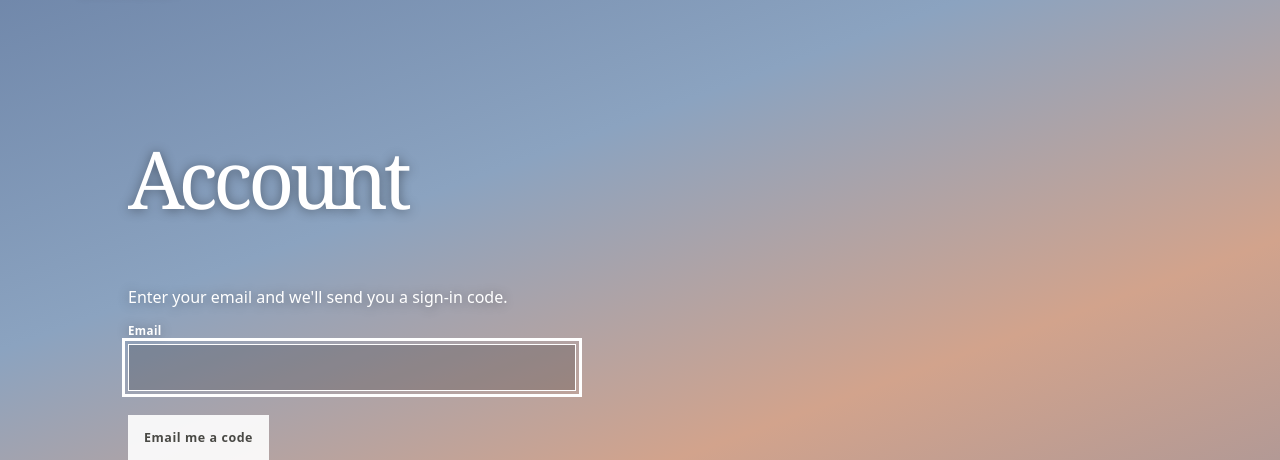
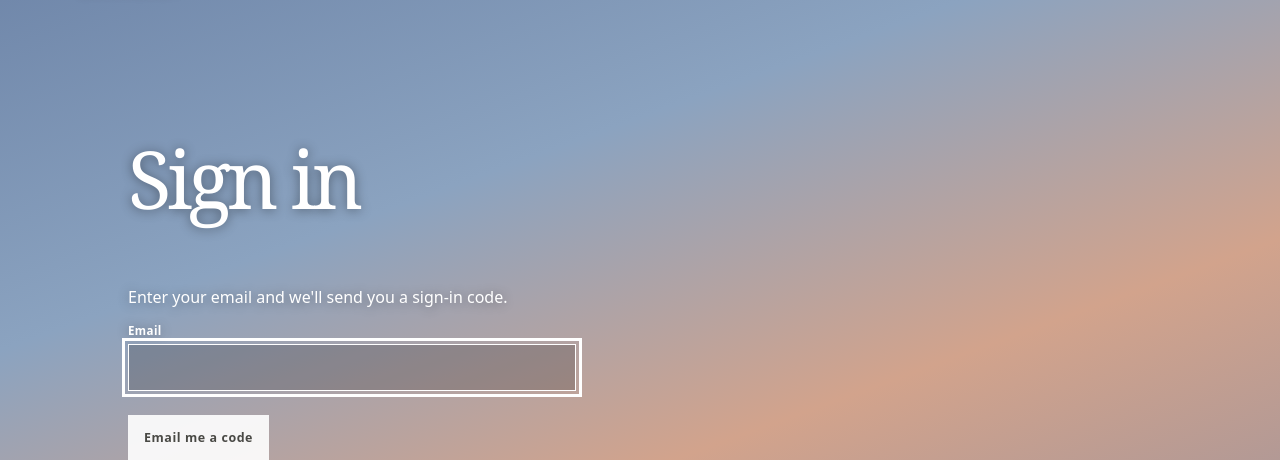
Before and after one commit to eferm/bokehbowl, a FastAPI app: page /login in a window 1280 px wide. Shown: the part 80-540 px from the top of the page. Run offline with FastAPI, Linux system fonts and the light colour scheme.

Commit message:
Update title separator

```diff
--- a/bokehbowl/templates/account.html
+++ b/bokehbowl/templates/account.html
@@ -1,6 +1,6 @@
 {% extends "base.html" %}
 {% from "components/form.html" import mailing_address_fields %}
-{% block title %}Your account | Bokehbowl{% endblock %}
+{% block title %}Account - Bokehbowl{% endblock %}
 {% block content %}
 <div class="form-page form-page--wide">
   <h1>Your account</h1>
--- a/bokehbowl/templates/admin.html
+++ b/bokehbowl/templates/admin.html
@@ -1,5 +1,5 @@
 {% extends "base.html" %}
-{% block title %}Admin | Bokehbowl{% endblock %}
+{% block title %}Admin - Bokehbowl{% endblock %}
 {% block body_class %}admin{% endblock %}
 {% block content %}
 <h1>Admin</h1>
--- a/bokehbowl/templates/admin_login.html
+++ b/bokehbowl/templates/admin_login.html
@@ -1,6 +1,6 @@
 {% extends "base.html" %}
 {% block body_class %}admin-login{% endblock %}
-{% block title %}Admin | Bokehbowl{% endblock %}
+{% block title %}Admin - Bokehbowl{% endblock %}
 {% block content %}
 <div class="form-page">
   <h1>Admin</h1>
--- a/bokehbowl/templates/goodbye.html
+++ b/bokehbowl/templates/goodbye.html
@@ -1,5 +1,5 @@
 {% extends "base.html" %}
-{% block title %}Goodbye | Bokehbowl{% endblock %}
+{% block title %}Goodbye - Bokehbowl{% endblock %}
 {% block content %}
 <article class="prose">
 <h1>You're unregistered</h1>
--- a/bokehbowl/templates/login.html
+++ b/bokehbowl/templates/login.html
@@ -1,8 +1,8 @@
 {% extends "base.html" %}
-{% block title %}Sign in | Bokehbowl{% endblock %}
+{% block title %}Sign in - Bokehbowl{% endblock %}
 {% block content %}
 <div class="form-page">
-  <h1>Account</h1>
+  <h1>Sign in</h1>
   <p>Enter your email and we'll send you a sign-in code.</p>
   {% if error %}<p class="form-error" role="alert">{{ error }}</p>{% endif %}
   <form class="form-stack" method="post" action="/login">
--- a/bokehbowl/templates/mailing.html
+++ b/bokehbowl/templates/mailing.html
@@ -1,5 +1,5 @@
 {% extends "base.html" %}
-{% block title %}{{ mailing.title }} | Bokehbowl{% endblock %}
+{% block title %}{{ mailing.title }} - Bokehbowl{% endblock %}
 {% block body_class %}admin{% endblock %}
 {% block content %}
 <p><a href="/admin?table=mailings">&larr; all mailings</a></p>
--- a/bokehbowl/templates/privacy.html
+++ b/bokehbowl/templates/privacy.html
@@ -1,5 +1,5 @@
 {% extends "base.html" %}
-{% block title %}Privacy | Bokehbowl{% endblock %}
+{% block title %}Privacy - Bokehbowl{% endblock %}
 {% block content %}
 <article class="prose prose--justify">
 <h1>Privacy</h1>
--- a/bokehbowl/templates/verify.html
+++ b/bokehbowl/templates/verify.html
@@ -1,5 +1,5 @@
 {% extends "base.html" %}
-{% block title %}Check your email | Bokehbowl{% endblock %}
+{% block title %}Check your email - Bokehbowl{% endblock %}
 {% block content %}
 <div class="form-page">
   <h1>Check your email</h1>
```
